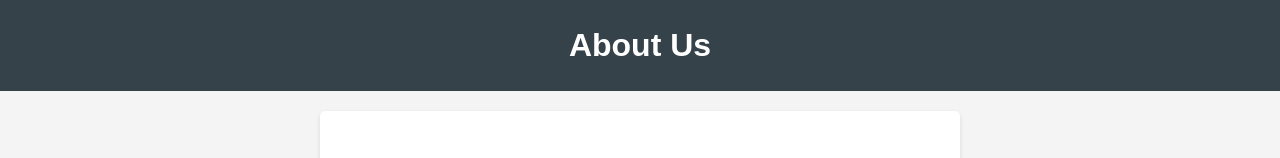
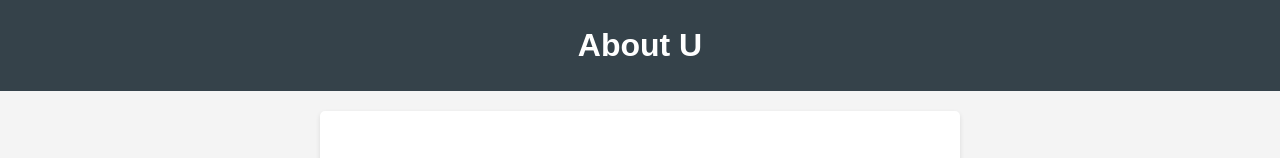
Before and after one commit to ManiYoo/t1, a plain HTML site: page aboutUs.html in a window 1280 px wide. Shown: the top 158 px of the page. Drawn offline with Linux system fonts and the light colour scheme.

Commit message:
changes in aboutUs.html

```diff
--- a/aboutUs.html
+++ b/aboutUs.html
@@ -61,7 +61,7 @@
 </head>
 <body>
     <header>
-        <h1>About Us</h1>
+        <h1>About U</h1>
     </header>
 
     <main>
```
